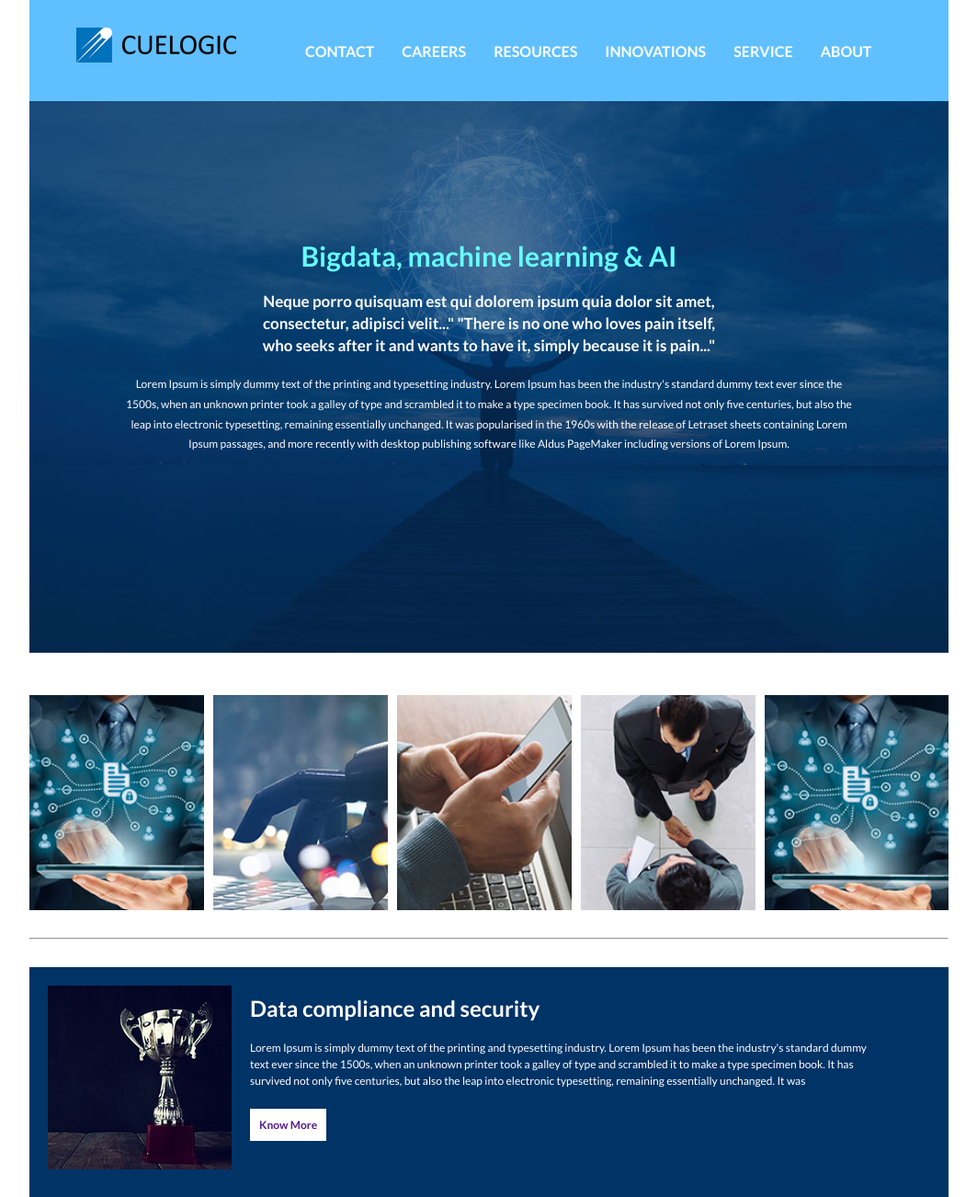
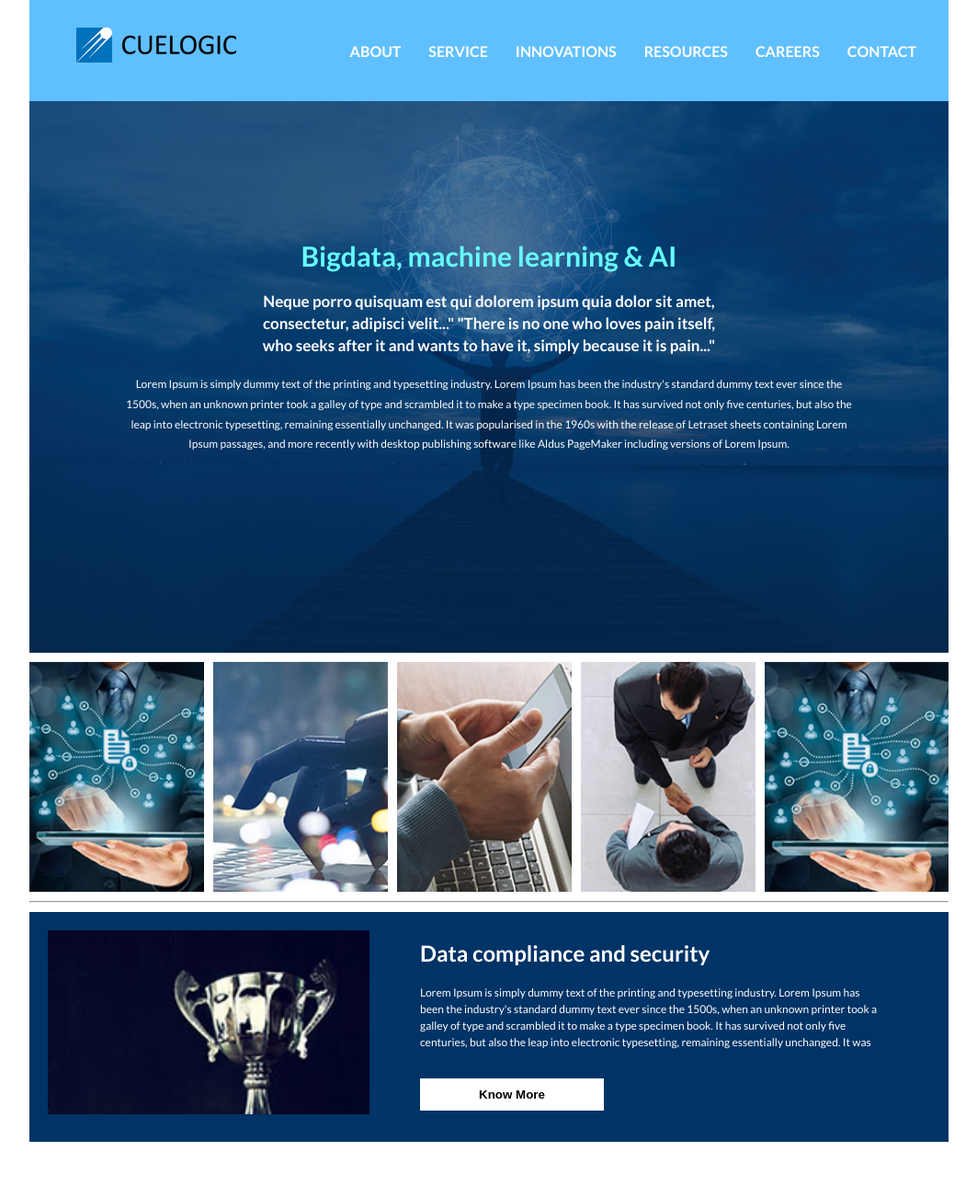
Before and after one commit to nehaj-cuelogic/Basic_HTML, a plain HTML site: page index.html in a window 1280 px wide. Shown: the whole page at 92% size, without its empty margins (108-1171 px from the left). After the commit the page ends 1242 px from the top, so only its background shows below. Drawn offline with Linux system fonts and the light colour scheme.

Commit message:
added files

```diff
--- a/css/style.css
+++ b/css/style.css
@@ -20,8 +20,6 @@ list-style: none;
 {
     width: 1000px;
     margin: 0 auto;
-
-
 }
 .head
 {
@@ -41,20 +39,27 @@ list-style: none;
 
 .navbar
 {
-    float:left;
-    margin-left: 35px;
+    float:right;
+    margin-right: 35px;
 }
 
+.navbar ul{
+    float: right;
+}
 
 .navbar ul li
 {
-    float: right;
+    float: left;
     color: #ffff;
     padding-right: 30px;
     font-weight: bold;
+}
 
+.navbar ul li:last-child
+{
+    padding-right: 0;
+}
 
-}
 .navbar li a
 {
     color: #ffff;
@@ -64,7 +69,6 @@ list-style: none;
 .banner
 {
     background: url(../images/banner.jpg) no-repeat ;
-    width: 1000px;
     height: 450px;
     padding-top: 150px;
 
@@ -76,8 +80,6 @@ list-style: none;
     text-align: center;
     margin: 0px;
     padding:0px;
-
-
 }
 .banner h3
 {
@@ -105,7 +107,7 @@ list-style: none;
 
 .sec_image
 {
-margin:30px 0px 30px 0px;
+margin:10px auto;
 
 }
 
@@ -122,9 +124,10 @@ margin:30px 0px 30px 0px;
     width: 20%;
     height: 250px;
     padding: 0px 10px 0px 0px;
-
-
     box-sizing: border-box;
+}
+.sec_image ul li p{
+    margin: 0;
 }
 .sec_image ul li img {
     width: 100%;
@@ -138,7 +141,7 @@ margin:30px 0px 30px 0px;
 .nav_col
 {
     background-color: #003366;
-    margin-top: 30px;
+    margin-top: 10px;
     height: 250px;
 
 }
@@ -146,18 +149,18 @@ margin:30px 0px 30px 0px;
 {
     float: left;
     margin: 20px;
-    width: 200px;
+    width: 350px;
     height: 200px;
     background-color: #ffff;
     background-image: url(../images/image5.jpg);
-
+    background-size: cover;
 }
 
 .col-500
 {
     float: left;
-    margin: 20 35 20 35px;
-    width: 690px;
+    margin: 0 35px 20px 35px;
+    width: 500px;
     height: 200px;
 
 
@@ -189,4 +192,6 @@ margin:30px 0px 30px 0px;
     text-align: center;
     width: 200px;
     font-weight: bold;
+    border: none;
+    cursor: pointer;
 }
--- a/index.html
+++ b/index.html
@@ -16,7 +16,8 @@
     <!-- Google font ends-->
 </head>
 
-<body  class="container">
+<body>
+    <div class="container">
     <header>
         <div class="head">
             <div class="logo">
@@ -62,9 +63,10 @@
             <h2>Data compliance and security</h2>
             <p>Lorem Ipsum is simply dummy text of the printing and typesetting industry. Lorem Ipsum has been the industry's standard dummy text ever since the 1500s, when an unknown printer took a galley of type and scrambled it to make a type specimen book. It has survived not only five centuries, but also the leap into electronic typesetting, remaining essentially unchanged. It was
             </p>
-            <p><a href="" class="know_more">Know More</a></p>
+            <p><button class="know_more">Know More</button></p>
         </div>
 
     </section>
+</div>
 </body>
 </html>
```
